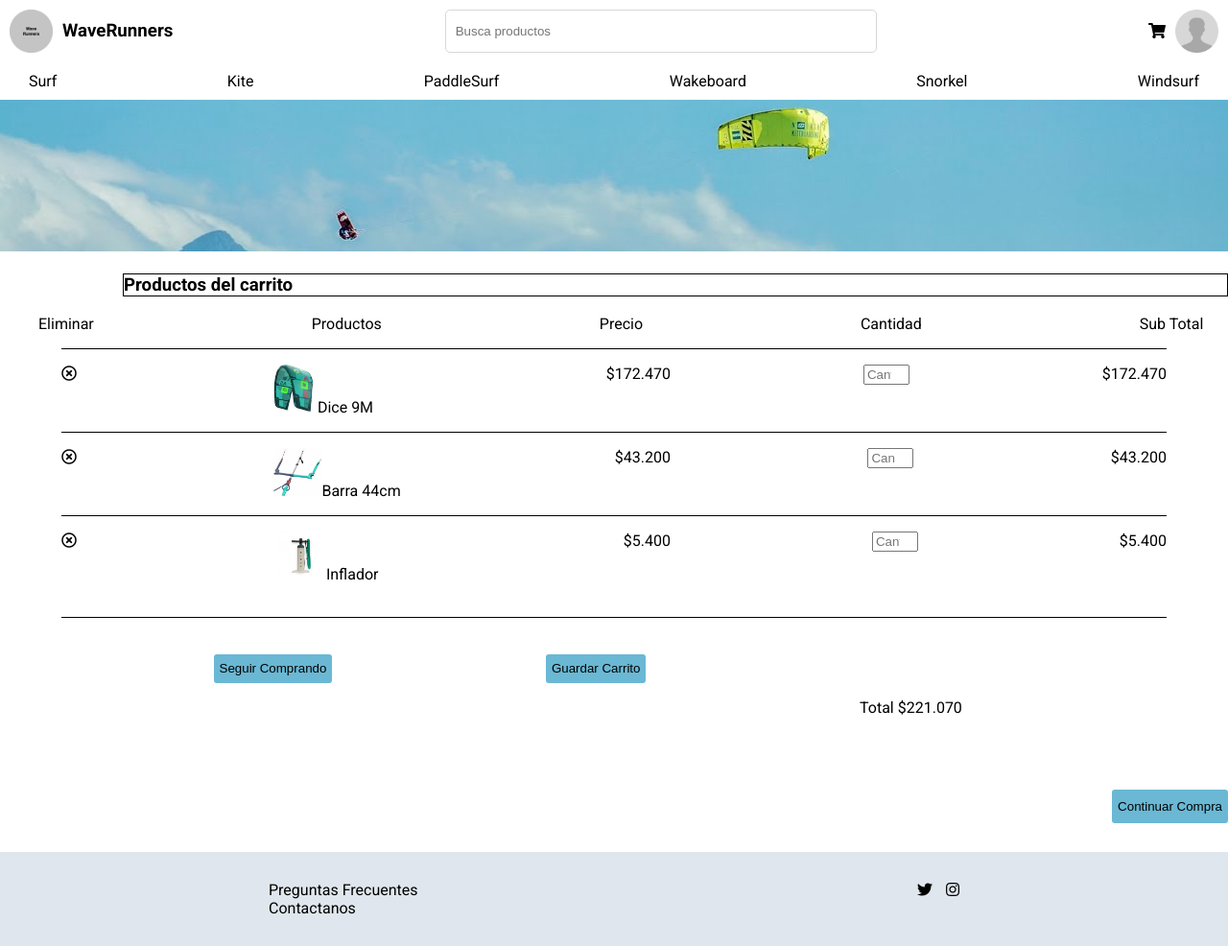
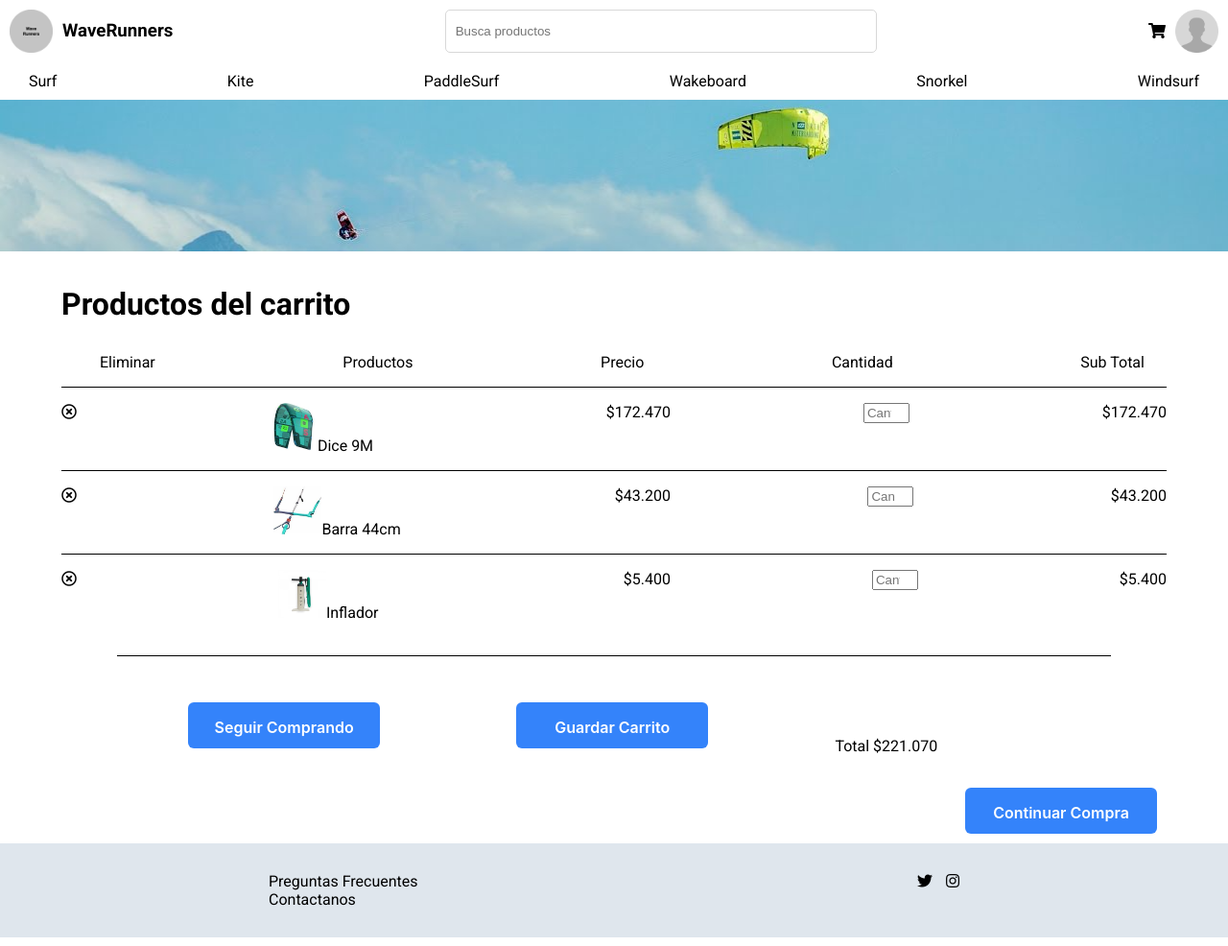
Before and after one commit to ferminrp/DH-LaBandagrupo2-Sprint2, a website: page views/carrito.html in a window 1280 px wide. Shown: the whole page at 96% size. Drawn offline with Linux system fonts and the light colour scheme; files that its build step writes are made by us from their sources.

Commit message:
algunos arreglos a los botones y anchos de carrito

```diff
--- a/public/styles/carrito.css
+++ b/public/styles/carrito.css
@@ -15,12 +15,15 @@ header {
 .volandoalto {
    width: 100%;
 }
+
+main {
+    max-width: 90%;
+    margin: auto;
+}
+
 .titulocart {
+    font-size: 2rem;
     display: flex;
-    border-color: black;
-    border-width: 1px;
-    border-style: solid;
-    margin-left: 10%;
     align-items: center;
 }
 .sub-titulos-container{
@@ -40,8 +43,7 @@ header {
 }
 
 .producto{
-    width: 90%;
-    margin: auto;
+    width: 100%;
     border-top: black;
     border-style: solid;
     border-left: none;
@@ -93,42 +95,48 @@ header {
     margin-right: 30%;
 }
 
-.botones-de-accion{
-    background-color: rgba(106,184,212,255);
-    border-radius: 3px;
-    border: none;
+.container-botones button, .container-seguircomprando button {
+    max-width: 200px;
+}
+
+.container-botones button {
+    margin: 10px;
+}
+
+.container-seguircomprando {
+    display: flex;
+    justify-content: flex-end;
+    padding: 10px;
 }
 
 .total-compra{
     margin-left: 70%;
 }
 
-.botones-de-accion2 {
-    background-color: rgba(106,184,212,255);
-    border-radius: 3px;
-    border: none;
-    margin-top: 60px;
-    margin-bottom: 30px;
-    height: 35px;
-    margin-left:70% ;
 
-}
-.container-seguircomprando {
-    display: flex;
-    justify-content:right;
-
-}
 
 
 @media screen and (max-width: 600px){
      .avatar, .main-navbar {
         display:none;
     }
+    .total-compra {
+        margin-left: 10px;
+        margin-top: 50px;
+        font-weight: bold;
+    }
+
+    .container-botones {
+        margin-right: 0%;
+    }
 }
 
 @media screen and (max-width: 450px){
     .header-left {
         display:none;
+    }
+    .container-seguircomprando button {
+        max-width: 100%;
     }
 }
 
--- a/views/carrito.html
+++ b/views/carrito.html
@@ -89,9 +89,9 @@
         <br>
         <section class="container-botones">
 
-            <input class="botones-de-accion" type="submit" value="Seguir Comprando">
+            <button type="submit" form="form1" value="Submit">Seguir Comprando</button>
 
-            <input class="botones-de-accion" type="submit" value="Guardar Carrito">
+            <button type="submit" form="form1" value="Submit">Guardar Carrito</button>
 
 
 
@@ -100,7 +100,7 @@
         <p class="total-compra">Total $221.070 </p>
 
         <section class="container-seguircomprando">
-            <input class="botones-de-accion2" type="submit" value="Continuar Compra">
+            <button type="submit" form="form1" value="Submit">Continuar Compra</button>
         </section>
 
     </main>
```
